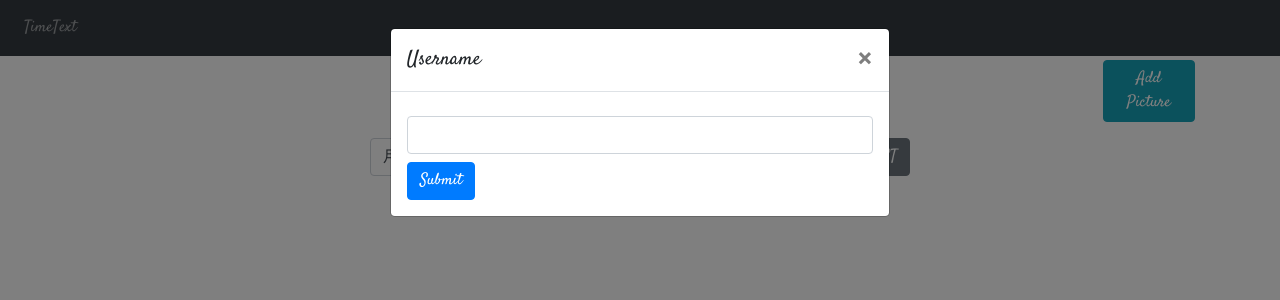
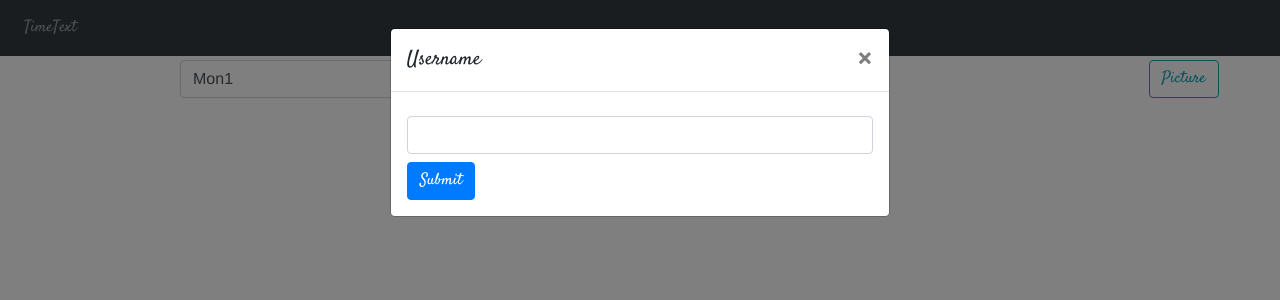
Before and after one commit to face0u0/TimeText, a Vue app: page / in a window 1280 px wide. Shown: the top 300 px of the page. Built offline with nearby package versions, Linux system fonts and the light colour scheme.

Commit message:
design fix

```diff
--- a/src/components/CreatePicture.vue
+++ b/src/components/CreatePicture.vue
@@ -1,7 +1,7 @@
 <template>
   <div>
-    <b-button v-b-modal.modal-1 variant="info">Add Picture</b-button>
-    <b-modal id="modal-1" title="Add new Image" :hide-footer="true" :visible="status">
+    <b-button v-b-modal.modal-1 variant="outline-info" class="position-absolute">Picture</b-button>
+    <b-modal id="modal-1" title="Add new Image" :hide-footer="true">
       <form>
         <input
           accept="image/*"
@@ -53,11 +53,10 @@ export default {
       this.image_file = e.target.files[0]
     },
     sendData: function() {
-      this.status = true
       if (this.createRequest["block"] || !this.image_file) {
         return;
       }
-      this.status = false
+      this.$root.$emit('bv::hide::modal', 'modal-1', '#btnShow')
       this.createRequest["block"] = true;
       this.imgurData = new FormData();
       this.imgurData.append("image", this.image_file);
--- a/src/components/MyName.vue
+++ b/src/components/MyName.vue
@@ -1,7 +1,7 @@
 <template>
   <div>
 <!--    <b-button v-b-modal.modal-2 variant="info">Set Username</b-button>-->
-    <b-modal id="modal-2" title="Username" :hide-footer="true" :visible="status">
+    <b-modal id="modal-2" title="Username" :hide-footer="true" :visible="status" v-on:hidden="setname(username)">
       <form>
         <input class="form-control mt-2" v-model="username" />
         <button
--- a/src/components/PictureList.vue
+++ b/src/components/PictureList.vue
@@ -1,7 +1,7 @@
 <template>
   <div>
     <div class="row">
-      <div class="col-10 offset-1 col-md-6 offset-md-3">
+      <div class="col-8 offset-sm-1 col-md-6 offset-md-2 offset-lg-1">
         <b-input-group>
           <b-form-select v-model="search">
             <option
@@ -21,7 +21,7 @@
     </div>
 
     <div class="row">
-      <div v-bind:key="p['id']" v-for="p in pictureList" class="col-12 col-sm-6 col-md-4">
+      <div v-bind:key="p['id']" v-for="p in pictureList" class="col-6 col-md-4">
         <div class="h-100">
           <a :href="p['image_url']" target="_blank">
             <b-card
@@ -60,9 +60,9 @@ export default {
       const classlist = [];
       for (let i = 0; i < 25; i++) {
         classlist.push(
-          ["月", "火", "水", "木", "金"][Math.floor(i / 5)] +
+          ["Mon", "Tus", "Wed", "Thu", "Fri"][Math.floor(i / 5)] +
             ((i % 5) + 1) +
-            "限"
+            ""
         );
       }
       return classlist;
--- a/src/pages/Home.vue
+++ b/src/pages/Home.vue
@@ -2,7 +2,7 @@
   <div id="home" class="container">
     <my-name v-on:name="username=$event"></my-name>
     <dark-header></dark-header>
-    <create-picture v-bind:username="username" class="my-3 offset-8 offset-sm-11"></create-picture>
+    <create-picture v-bind:username="username" class="my-3 offset-5 offset-sm-9 offset-md-10 offset-lg-11"></create-picture>
     <div>
       <picture-list v-bind:username="username"></picture-list>
     </div>
@@ -28,7 +28,7 @@ export default {
 </script>
 
 <style>
-  .webfont, .btn, .modal-title{
+  .webfont, .btn, .modal-title, input, select{
     font-family: 'Satisfy', cursive;
   }
 
```
